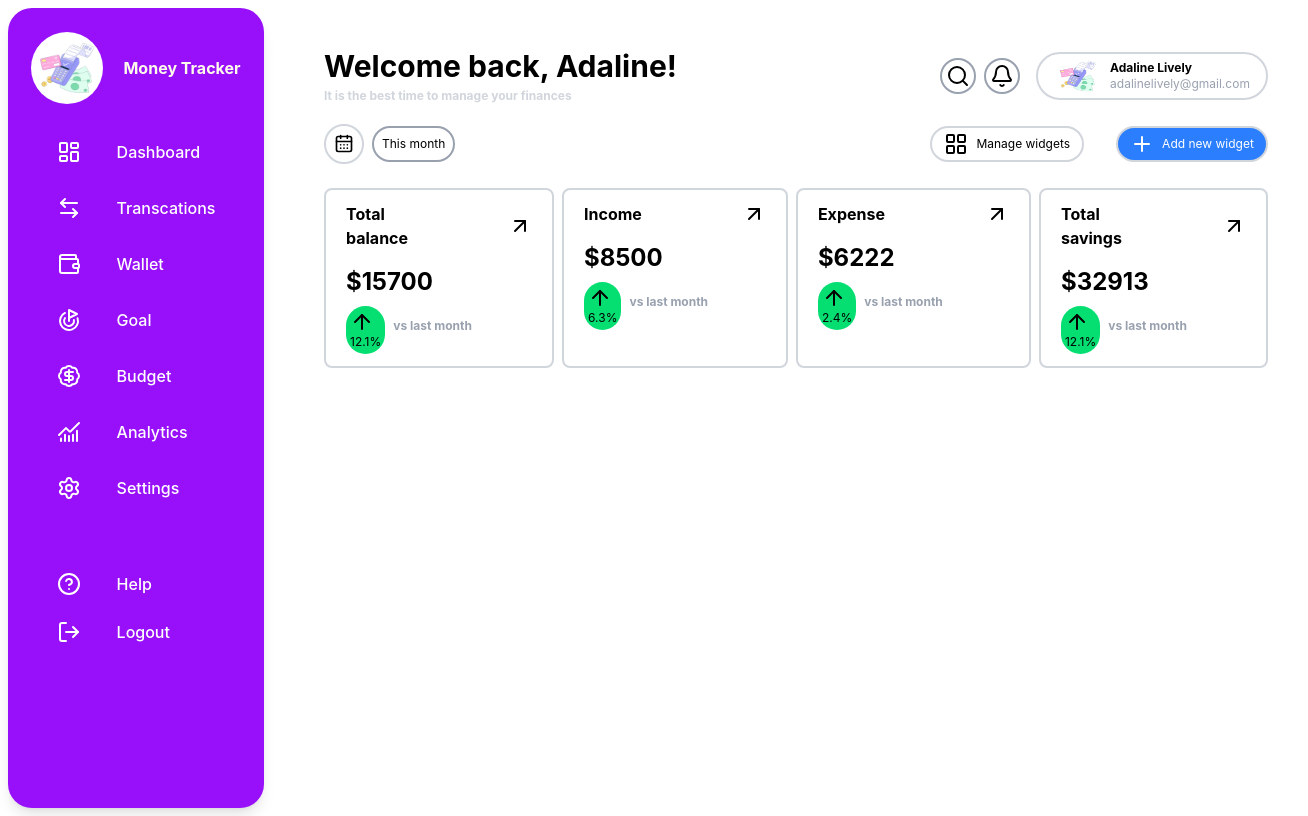
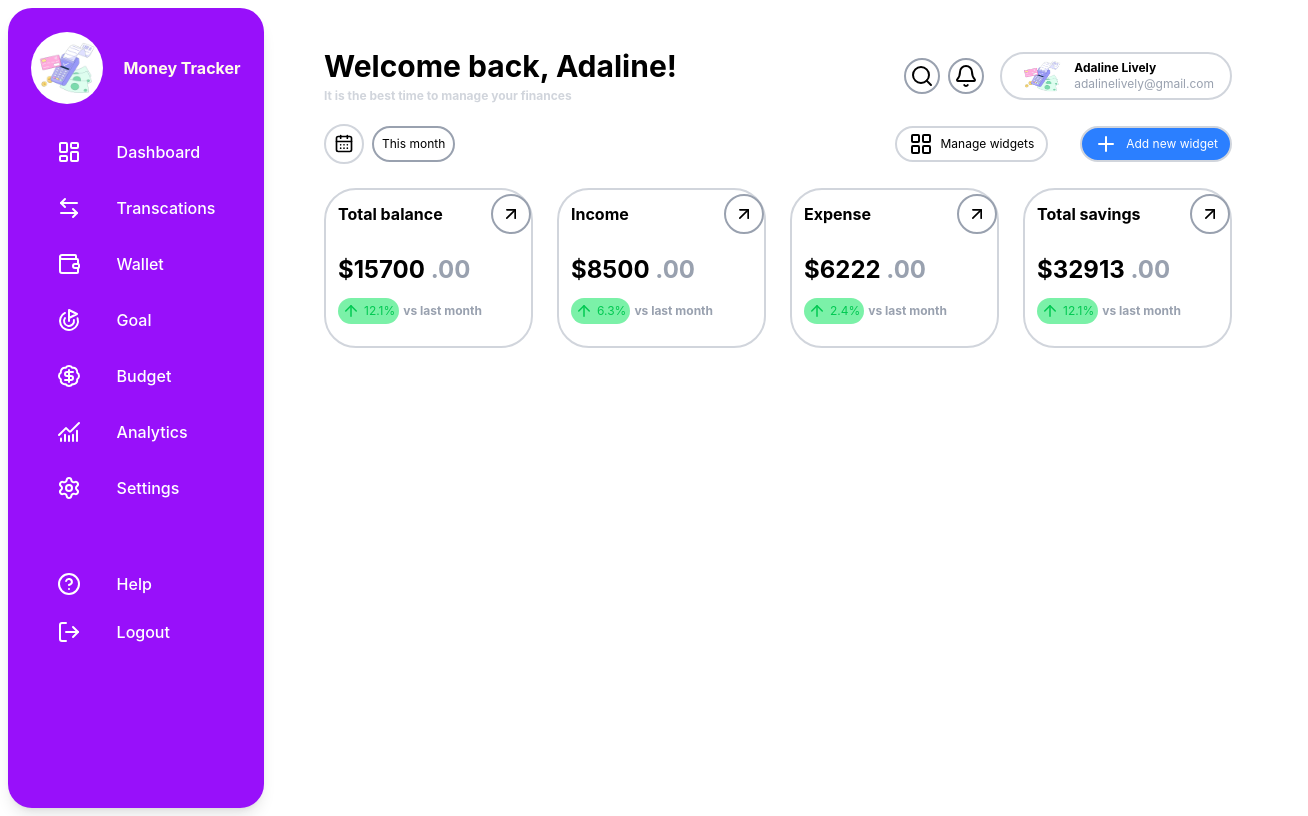
Before and after one commit to ravinabisht2003/Expenses-Tracker, a React (Vite) app in the folder Expenses-Tracker/: page / in a window 1280 px wide. Shown: the whole page, 1308 px wide, since content can reach past the window. Built offline with nearby package versions, Linux system fonts and the light colour scheme.

Commit message:
feat - adding dashbord one part

```diff
--- a/Expenses-Tracker/src/Dashboard/Dashboard.jsx
+++ b/Expenses-Tracker/src/Dashboard/Dashboard.jsx
@@ -1,58 +1,64 @@
-import React from 'react'
-import {Icon,ArrowUpRight,ArrowUp} from 'lucide-react'
+import React from "react";
+import { Icon, ArrowUpRight, ArrowUp } from "lucide-react";
 
 export default function Dashboard() {
   const Dashboard = [
     {
       title: "Total balance",
       amount: 15700,
-      percentage:12.1,
+      percentage: 12.1,
     },
     {
       title: "Income",
       amount: 8500,
-      percentage:6.3,
-
+      percentage: 6.3,
     },
     {
       title: "Expense",
       amount: 6222,
-      percentage:2.4,
+      percentage: 2.4,
     },
     {
       title: "Total savings",
       amount: 32913,
-      percentage:12.1,
+      percentage: 12.1,
     },
   ];
   return (
-
-    <div className="flex  flex-row mt-6 gap-2">
+    <div className="flex  flex-row mt-6 gap-6">
       {Dashboard.map((item, index) => {
         const Icon = item.icon;
 
         return (
-
           <div
             key={index}
-              className=" w-full pt-3 pb-3 p-5 rounded-lg cursor-pointer border-2 border-gray-300"
+            className="w-full h-40 pt-1 pl-3 pb-3  rounded-4xl cursor-pointer border-2 border-gray-300"
           >
-            <div className='flex justify-between w-full items-center gap-25'>
-              <div className='font-bold'>{item.title}</div>
-              <div><span className="font-medium"><ArrowUpRight /></span></div>
-            </div>
-                <div className='font-bold text-2xl mt-4'>${item.amount}</div>
-                <div className='flex items-center gap-2 ' >
-
-                <div className='bg-green-400 w-fit mt-2 rounded-full p-1 text-xs'><ArrowUp />{item.percentage}%</div>
-                <div className=' text-gray-400 text-xs font-bold'>vs last month</div>
+            <div className="flex justify-between items-center">
+              <div className="font-bold">{item.title}</div>
+              <div className="flex">
+                <span className="font-medium border-2 border-gray-400 p-2 rounded-full ">
+                  <ArrowUpRight size={20} />
+                </span>
               </div>
             </div>
+            <div className="font-bold text-2xl mt-5">${item.amount} <span className="text-gray-400">.{item.amount.toFixed(2).split(".")[1]}</span></div>
+            <div className="flex items-center mt-3 gap-1">
 
+                <div className=" p-1 gap-1 w-fit rounded-full bg-green-300 text-green-500 text-xs flex items-center">
+                  <div>
+                    <ArrowUp size={18} />
+                  </div>
+                  <div>{item.percentage}%</div>
+                </div>
+                <div className=" text-gray-400 text-xs font-bold">
+                  vs last month
+
+              </div>
+            </div>
+          </div>
         );
-
       })}
     </div>
-
-  )
+  );
 }
```
Lines whose indentation alone changed are shown as unchanged.
